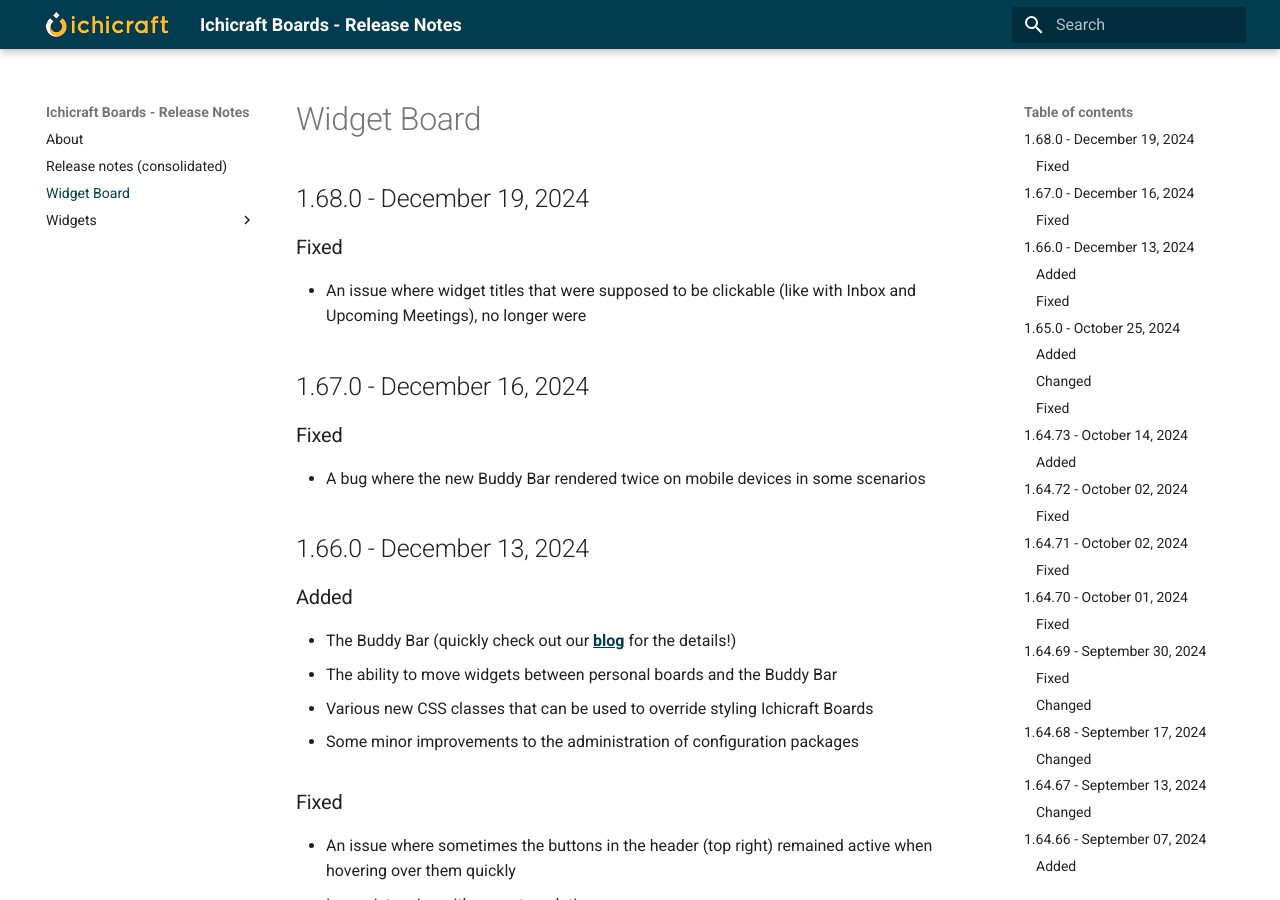
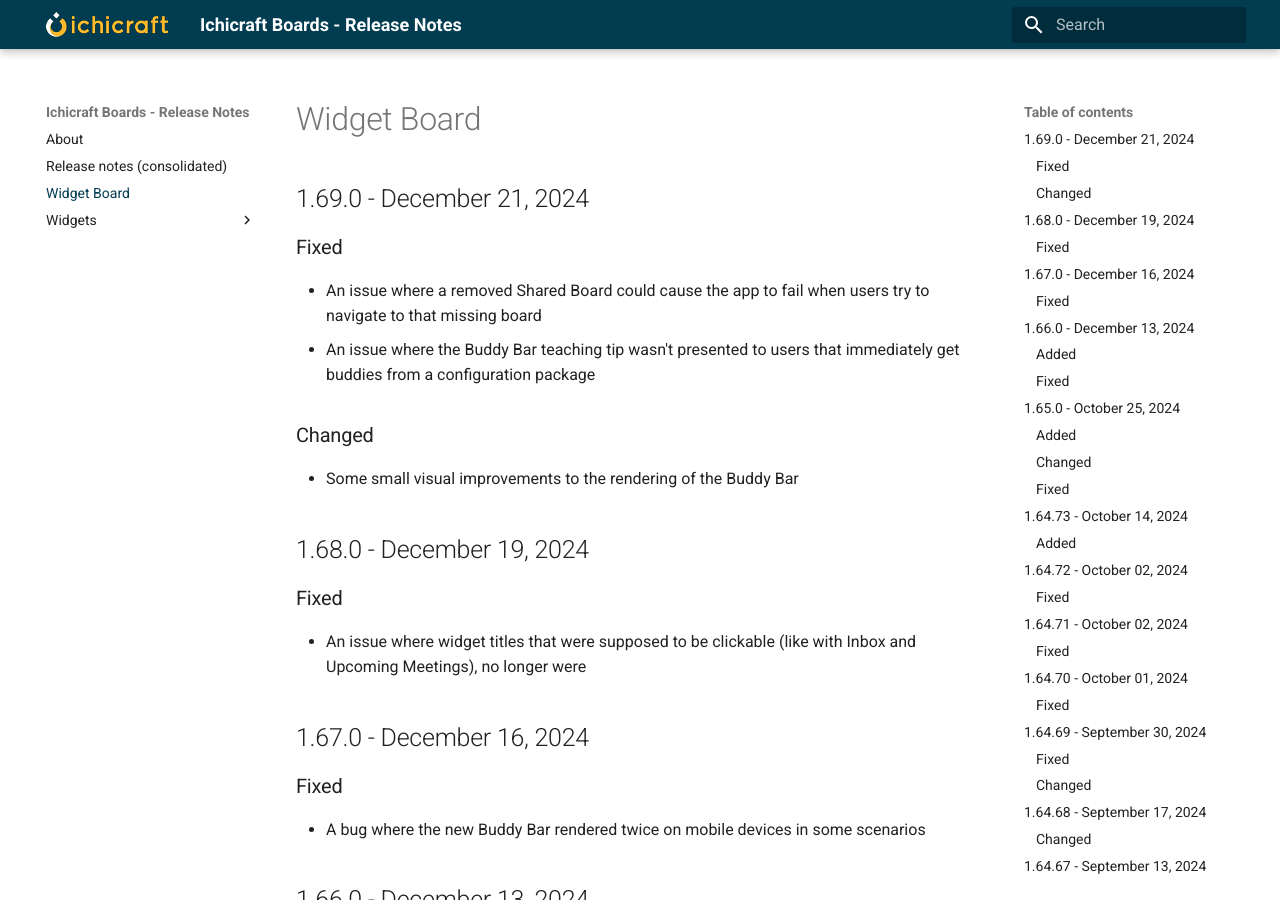
Before and after one commit to ichicraft/widgets-docs, an MkDocs documentation site: the page built from docs/Widget Board.md, in a window 1280 px wide and 900 px high. Built offline with MkDocs 1.6.1 and Material for MkDocs 9.7.7, drawn with Linux system fonts in a browser that asks for light colours.

```diff
--- a/docs/Widget Board.md
+++ b/docs/Widget Board.md
@@ -1,3 +1,12 @@
+## 1.69.0 - December 21, 2024
+
+### Fixed
+- An issue where a removed Shared Board could cause the app to fail when users try to navigate to that missing board
+- An issue where the Buddy Bar teaching tip wasn&#x27;t presented to users that immediately get buddies from a configuration package
+
+### Changed
+- Some small visual improvements to the rendering of the Buddy Bar
+
 ## 1.68.0 - December 19, 2024
 
 ### Fixed
```
Also changed, not shown: docs/Release-notes-(consolidated).md (+9 -0 lines).
